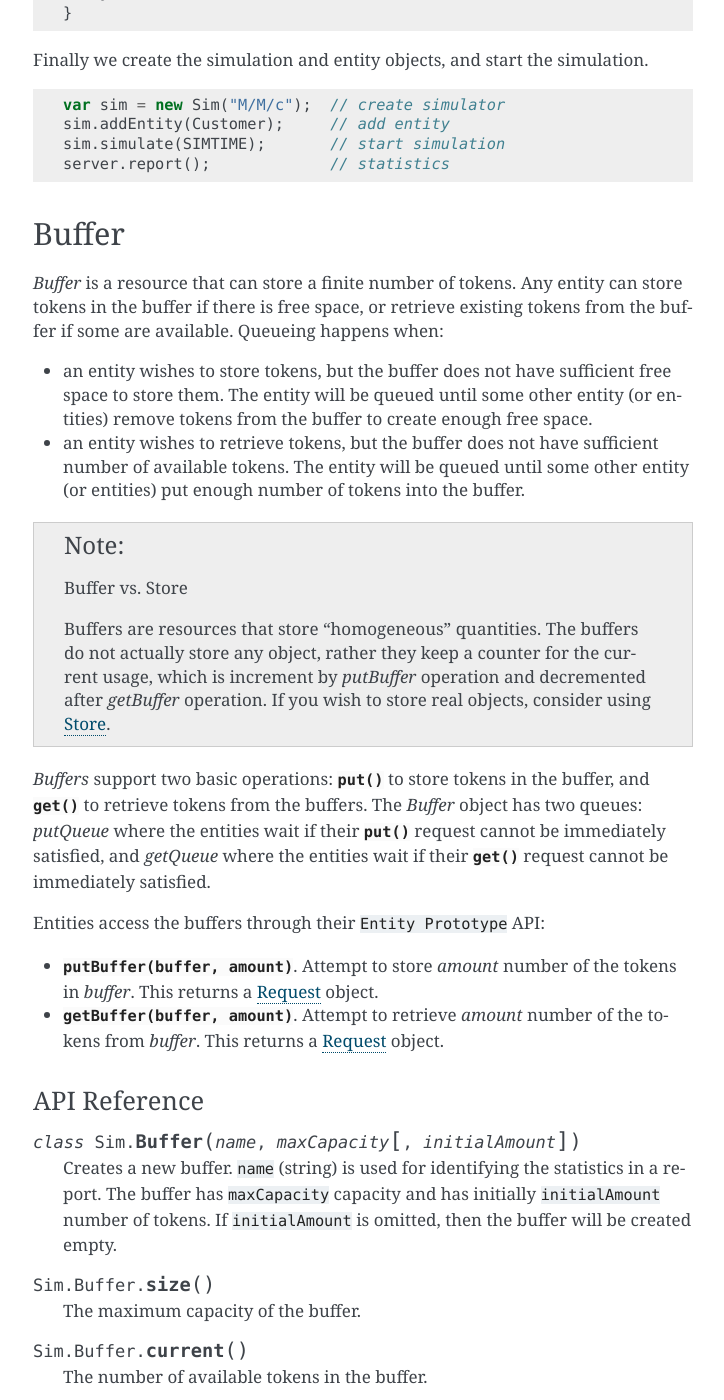
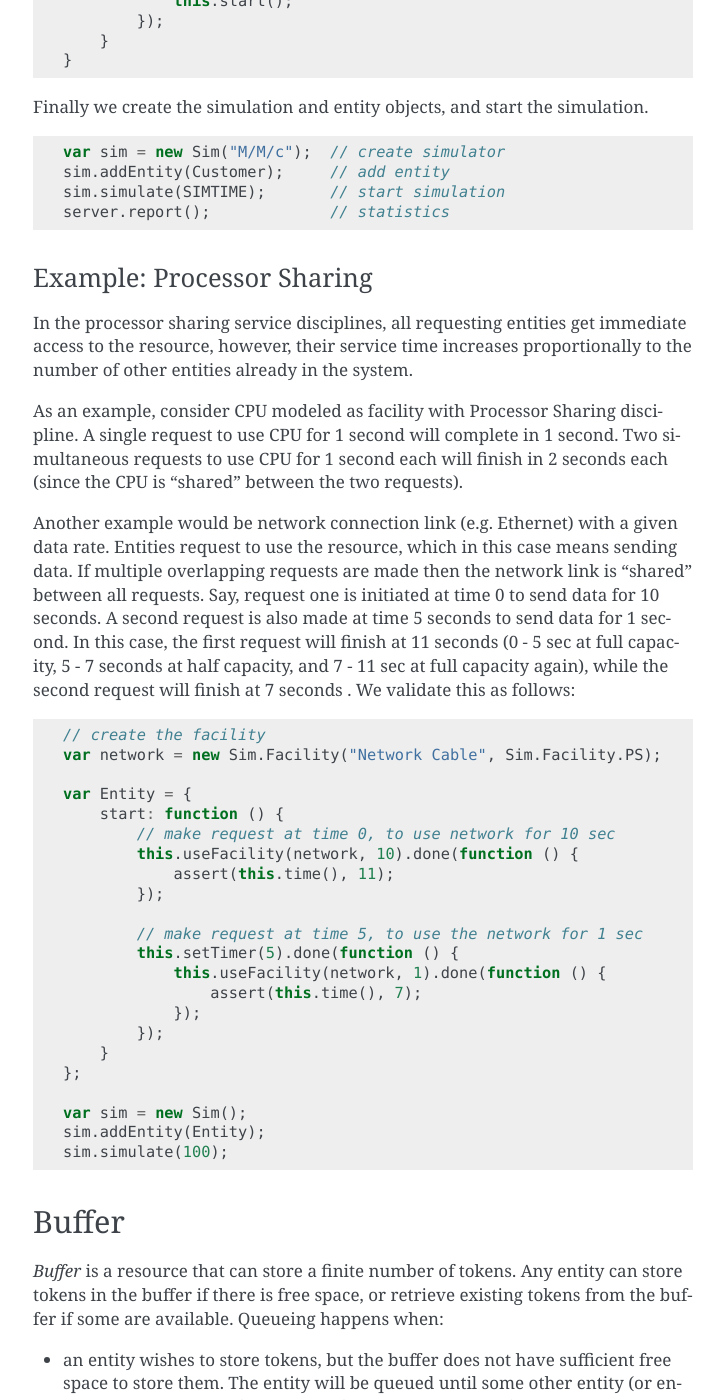
Before and after one commit to mvarshney/simjs-source, a Sphinx documentation site: the page built from docs/resources.rst, in a window 1280 px wide and 1400 px high, scrolled down 3099 px. Shown: the whole window, without its empty margins (387-1111 px from the left). Built offline with Sphinx 7.4.7, drawn with Linux system fonts in a browser that asks for light colours; some of the changed text lies outside the part shown.

Commit message:
processor sharing added

```diff
--- a/docs/index.rst
+++ b/docs/index.rst
@@ -27,7 +27,7 @@ SIM.JS -- Discrete Event Simulation in JavaScript
 SIM.JS is a library for modeling discrete time event systems:
 
 * The library provides constructs to create :ref:`Entities <entity-entity>` which are the active actors in the system and encapsulates the state and logic of components in a system.
-* The entities contend for *resources*, which can be :ref:`Facilities <resources-facility>` (services that are requested by entities; facilities have a limit on the number of concurrent users), :ref:`Buffers <resources-buffer>` (resources that can store finite amount of tokens) and :ref:`Stores <resources-store>` (resources that can store JavaScript objects).
+* The entities contend for *resources*, which can be :ref:`Facilities <resources-facility>` (services that are requested by entities; supports FIFO, LIFO with preemption and Processor Sharing service disciplines), :ref:`Buffers <resources-buffer>` (resources that can store finite amount of tokens) and :ref:`Stores <resources-store>` (resources that can store JavaScript objects).
 * The entities communicate by waiting on :ref:`events-events` or by sending :ref:`events-messages`.
 * Statistics recording and analysis is provided by :ref:`statistics-data-series` (collection of discrete, time-independent observations), :ref:`statistics-time-series` (collection of discrete, time-dependent observations) and :ref:`statistics-population` (the behavior of population growth and decline).
 * SIM.JS also provides a random number generation library to generate seeded random variates from various distributions, including uniform, exponential, normal, gamma, pareto and others.
--- a/docs/request.rst
+++ b/docs/request.rst
@@ -189,7 +189,7 @@ API Reference
 
     In case of facilities with FIFO queuing discipline, the requesting entities go through two stages: (1) wait for the facility to become free (this may be zero duration if the facility is already free), and (2) use the facility for specified duration. The :func:`~!Sim.Request.waitUntil`, :func:`~!Sim.Request.unlessEvent` and :func:`~!Sim.Request.cancel` functions are applicable in the first stage only. In order words, if an entity has started using the facility, then it cannot be dislodged and these function calls will have no effect.
 
-    In case of facilities with LIFO queuing discipline, the requesting entities obtain an immediate access to the facility resource. Therefore, :func:`~!Sim.Request.waitUntil`, :func:`~!Sim.Request.unlessEvent` and :func:`~!Sim.Request.cancel` functions will have no effect for these facilities.
+    In case of facilities with LIFO and Processor Sharing disciplines, the requesting entities obtain an immediate access to the facility resource. Therefore, :func:`~!Sim.Request.waitUntil`, :func:`~!Sim.Request.unlessEvent` and :func:`~!Sim.Request.cancel` functions will have no effect for these facilities.
 
 
 .. _request-callbacks:
--- a/docs/resources.rst
+++ b/docs/resources.rst
@@ -37,13 +37,14 @@ Scheduling Discipline is the policy on how the entities wait in the queue and us
 *Last Come First Served (LCFS)*
     The last entity arriving at facility will preempt any current entity. When this entity is finished, the earlier entities will resume.
 
-*Round Robin (RR)*
-    All entities take turn to use the facility for some time quanta duration each.
 
 *Processor Sharing (PS)*
     There is no queue in the system. All entities simultaneously use the facility, however their usage duration increases proportionally to the number of active entities.
 
-In the version |version| only FCFS and LCFS scheduling disciplines are supported. The other disciplines are planned for future releases.
+*Round Robin (RR)* (not supported)
+    All entities take turn to use the facility for some time quanta duration each.
+
+In the version |version| only FCFS, LCFS and Processor Sharing scheduling disciplines are supported. The other disciplines are planned for future releases.
 
 Entities access the buffers through their ``Entity Prototype`` API:
 
@@ -58,6 +59,7 @@ API Reference
 
     * Sim.Facility.FCFS (first come first served) [Default value]
     * Sim.Facility.LCFS (last come first served)
+    * Sim.Facility.PS (processor sharing; resources are "shared", see :ref:`resource-processor-sharing`)
 
     ``numServers`` is the number of servers available in the facility. By default, only one server is available per facility. Currently, only Sim.Facility.FCFS uses this parameter.
 
@@ -115,6 +117,42 @@ Finally we create the simulation and entity objects, and start the simulation.
     sim.simulate(SIMTIME);       // start simulation
     server.report();             // statistics
 
+
+.. _resource-processor-sharing:
+
+Example: Processor Sharing
+------------------------------
+
+In the processor sharing service disciplines, all requesting entities get immediate access to the resource, however, their service time increases proportionally to the number of other entities already in the system.
+
+As an example, consider CPU modeled as facility with Processor Sharing discipline. A single request to use CPU for 1 second will complete in 1 second. Two simultaneous requests to use CPU for 1 second each will finish in 2 seconds each (since the CPU is "shared" between the two requests).
+
+Another example would be network connection link (e.g. Ethernet) with a given data rate. Entities request to use the resource, which in this case means sending data. If multiple overlapping requests are made then the network link is "shared" between all requests. Say, request one is initiated at time 0 to send data for 10 seconds. A second request is also made at time 5 seconds to send data for 1 second. In this case, the first request will finish at 11 seconds (0 - 5 sec at full capacity, 5 - 7 seconds at half capacity, and 7 - 11 sec at full capacity again), while the second request will finish at 7 seconds . We validate this as follows:
+
+.. code-block:: js
+
+    // create the facility
+    var network = new Sim.Facility("Network Cable", Sim.Facility.PS);
+
+    var Entity = {
+        start: function () {
+            // make request at time 0, to use network for 10 sec
+            this.useFacility(network, 10).done(function () {
+                assert(this.time(), 11);
+            });
+
+            // make request at time 5, to use the network for 1 sec
+            this.setTimer(5).done(function () {
+                this.useFacility(network, 1).done(function () {
+                    assert(this.time(), 7);
+                });
+            });
+        }
+    };
+
+    var sim = new Sim();
+    sim.addEntity(Entity);
+    sim.simulate(100);
 
 .. _resources-buffer:
 
```
